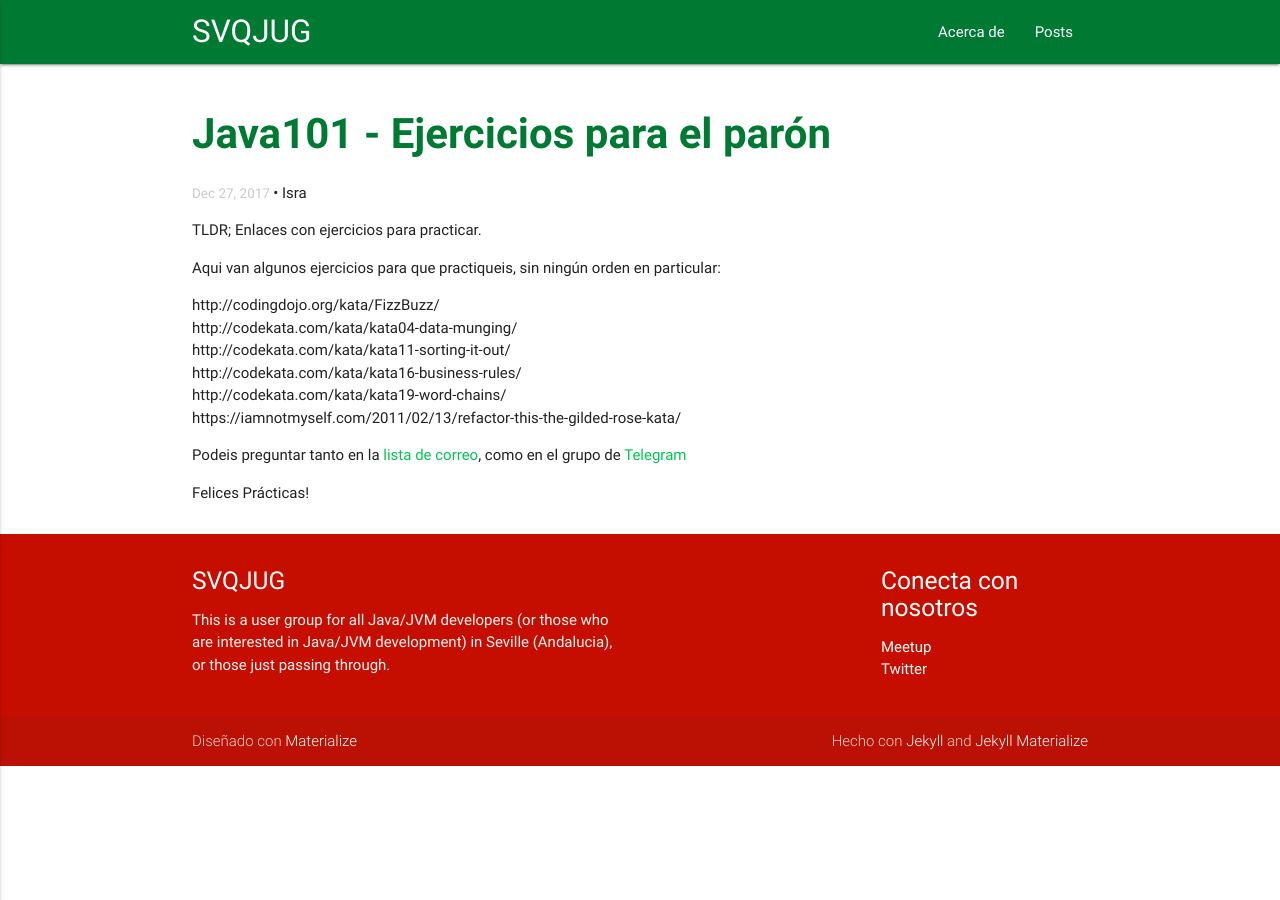
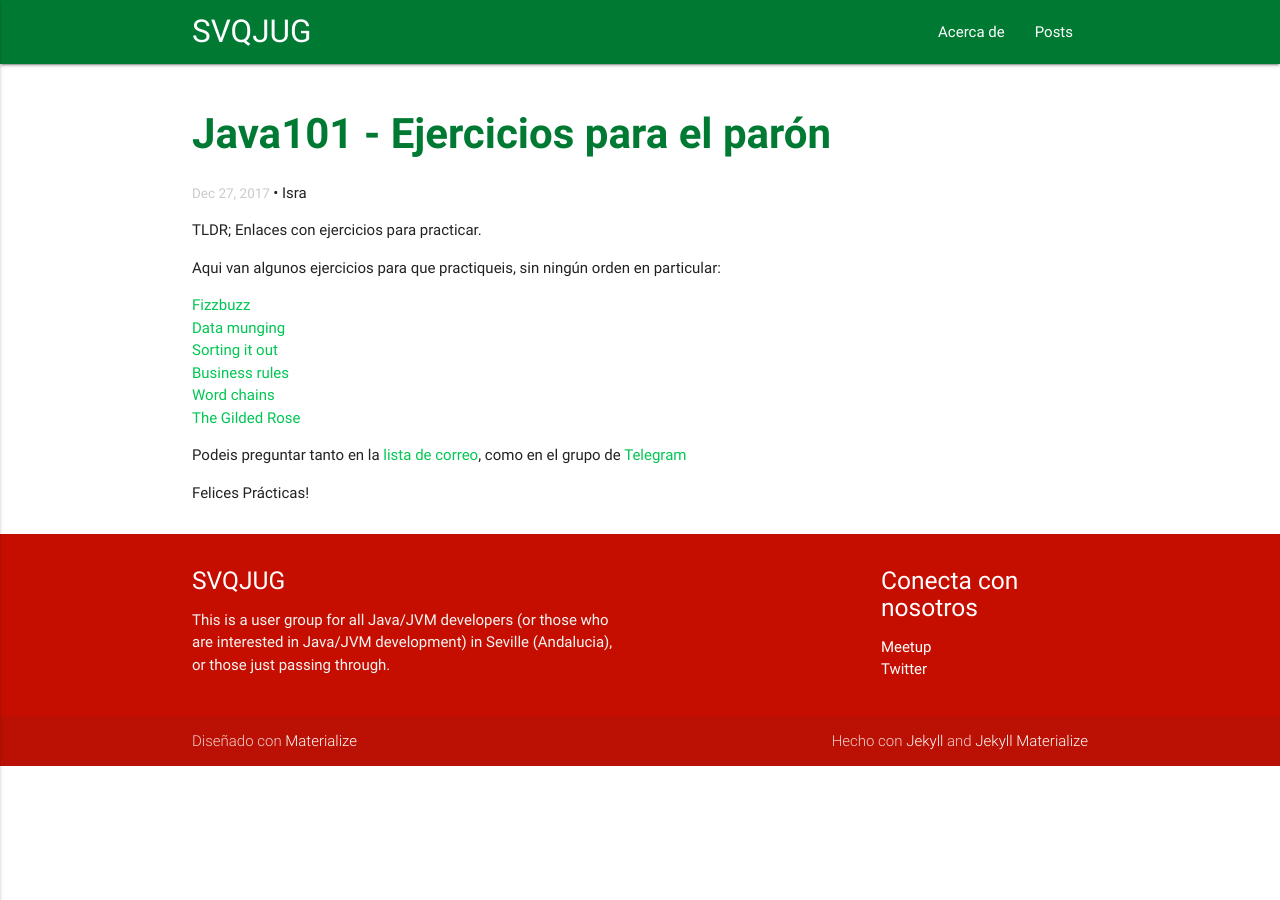
Before and after one commit to SVQJUG/web, a Jekyll site: the page built from _posts/2017-12-27-Katas.md, in a window 1280 px wide. Built offline with Jekyll 4.4.1, drawn with Linux system fonts in a browser that asks for light colours; part of the change alters nothing that is shown.

Commit message:
Forgot to add formatting

```diff
--- a/_posts/2017-12-27-Katas.md
+++ b/_posts/2017-12-27-Katas.md
@@ -7,12 +7,12 @@ TLDR; Enlaces con ejercicios para practicar.
 
 Aqui van algunos ejercicios para que practiqueis, sin ningún orden en particular:
 
-* http://codingdojo.org/kata/FizzBuzz/
-* http://codekata.com/kata/kata04-data-munging/
-* http://codekata.com/kata/kata11-sorting-it-out/
-* http://codekata.com/kata/kata16-business-rules/
-* http://codekata.com/kata/kata19-word-chains/
-* https://iamnotmyself.com/2011/02/13/refactor-this-the-gilded-rose-kata/
+* [Fizzbuzz](http://codingdojo.org/kata/FizzBuzz/)
+* [Data munging](http://codekata.com/kata/kata04-data-munging/)
+* [Sorting it out](http://codekata.com/kata/kata11-sorting-it-out/)
+* [Business rules](http://codekata.com/kata/kata16-business-rules/)
+* [Word chains](http://codekata.com/kata/kata19-word-chains/)
+* [The Gilded Rose](https://iamnotmyself.com/2011/02/13/refactor-this-the-gilded-rose-kata/)
 
 Podeis preguntar tanto en la [lista de correo](https://www.meetup.com/SVQJUG/), como en el grupo de [Telegram](https://t.me/joinchat/AkPFS0QR0F7z3-TwGAOo0g)
 
```
